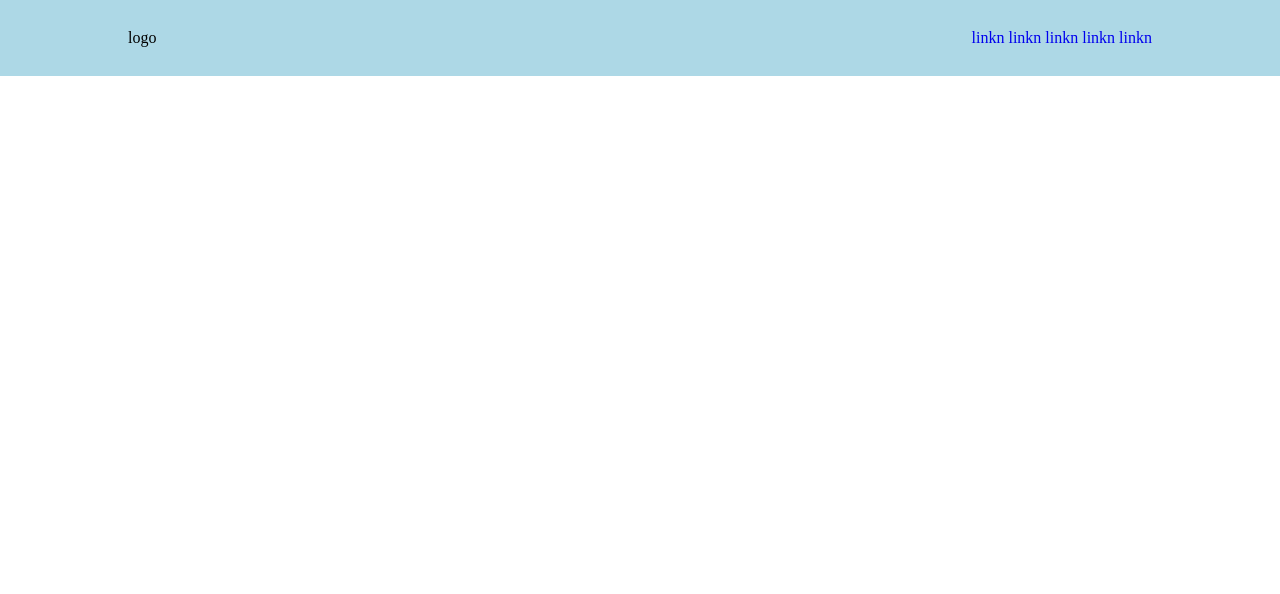
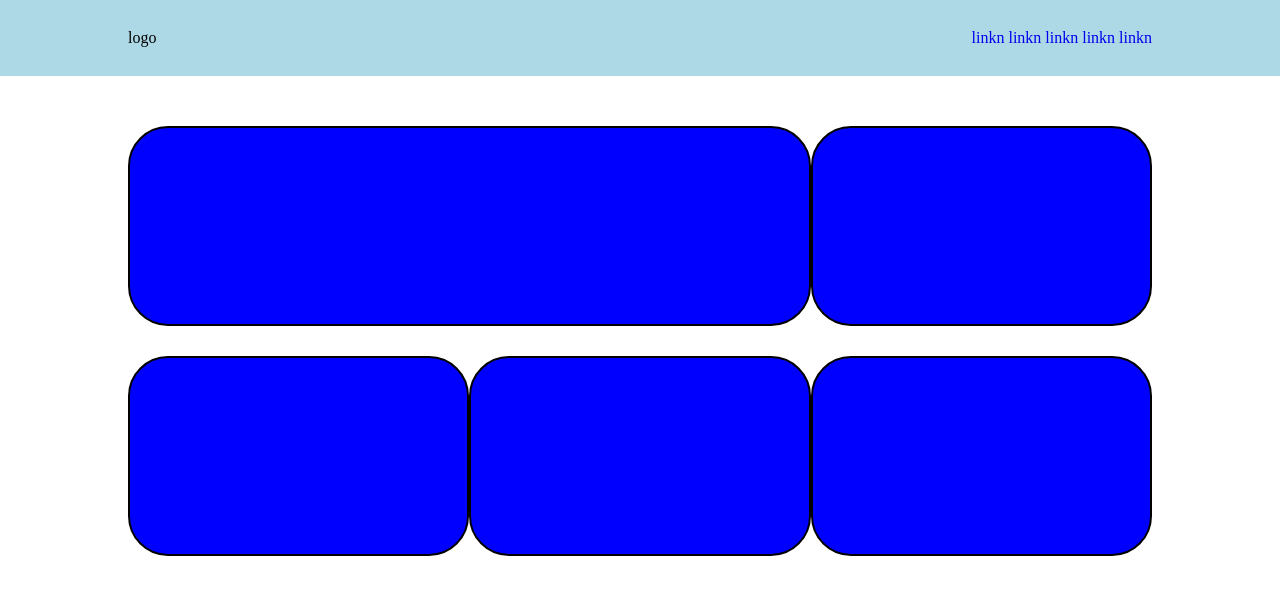
Before and after one commit to FabioBabaglioni/htmlcss-responsive-layout, a plain HTML site: page index.html in a window 1280 px wide. Drawn offline with Linux system fonts and the light colour scheme.

Commit message:
create macro-layout section introduction

```diff
--- a/css/style.css
+++ b/css/style.css
@@ -26,6 +26,18 @@ a{
     list-style-type: none;
 }
 
+.pt-76{
+    padding-top: 76px;
+}
+
+.mt-5{
+    margin-top: 50px;
+}
+
+.mt-3{
+    margin-top: 30px;
+}
+
 
 /* rules header */
 
@@ -40,3 +52,30 @@ header{
 header, li{
     display: inline;
 }
+
+#menu{
+    display: none;
+}
+
+
+/* main rules */
+
+.card{
+    width: calc(100%/3);
+    background-color: blue;
+    border-radius: 40px;
+
+    /* debug */
+    height: 200px;
+    border: solid 2px black;
+}
+
+.card-big{
+    width: calc((100% / 3) * 2);
+    background-color: blue;
+    border-radius: 40px;
+
+    /* debug */
+    height: 200px;
+    border: solid 2px black;
+}
--- a/index.html
+++ b/index.html
@@ -5,6 +5,7 @@
     <meta http-equiv="X-UA-Compatible" content="IE=edge">
     <meta name="viewport" content="width=device-width, initial-scale=1.0">
     <link rel="stylesheet" href="css/style.css">
+    <link rel="stylesheet" href="https://cdnjs.cloudflare.com/ajax/libs/font-awesome/6.2.0/css/all.min.css" integrity="sha512-xh6O/CkQoPOWDdYTDqeRdPCVd1SpvCA9XXcUnZS2FmJNp1coAFzvtCN9BmamE+4aHK8yyUHUSCcJHgXloTyT2A==" crossorigin="anonymous" referrerpolicy="no-referrer" />
     <title>App</title>
 </head>
 <body>
@@ -27,6 +28,10 @@
                     <li><a href="#">linkn</a></li>
                 </ul>
             </div>
+
+            <div id="menu">
+                <i class="fa-solid fa-bars"></i>
+            </div>
         </div>
 
 
@@ -37,7 +42,18 @@
     <main>
 
         <!-- section introduction app -->
+        <section class="container pt-76">
+            <div class="row flex mt-5">
+                <div class="card-big"></div>
+                <div class="card"></div>
+            </div>
 
+            <div class="row flex mt-3">
+                <div class="card"></div>
+                <div class="card"></div>
+                <div class="card"></div>
+            </div>
+        </section>
         <!-- section strategic planning -->
 
         <!-- section testimonial -->
```
